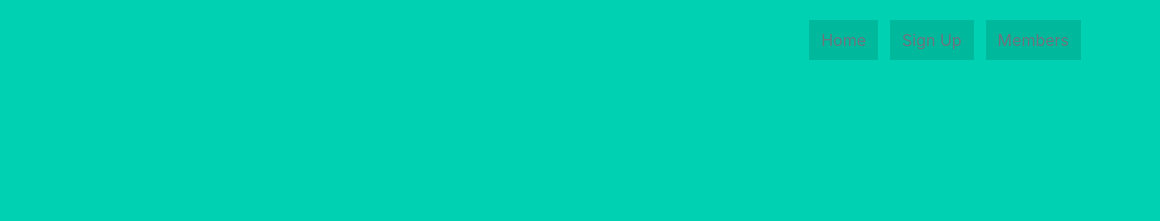
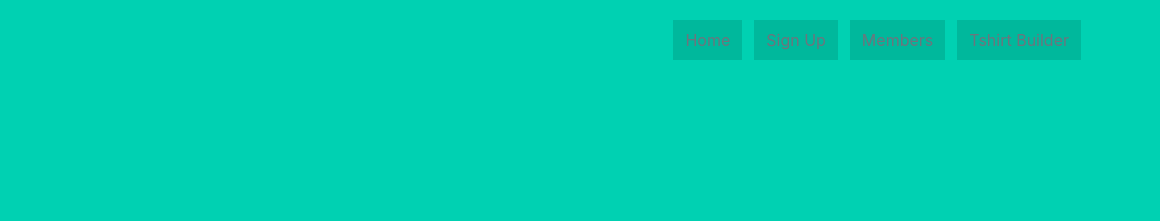
Before and after one commit to MHargett23/SweetestTees, a website: page public/signup.html in a window 1280 px wide. Shown: the top 221 px of the page, 120-1280 px from the left. Drawn offline with nearby package versions, Linux system fonts and the light colour scheme; files that its build step writes are made by us from their sources.

Commit message:
added Tbuilder route to the nav bar

```diff
--- a/public/signup.html
+++ b/public/signup.html
@@ -40,24 +40,18 @@
             </div>
             <div id="navbarMenuHeroA" class="navbar-menu">
               <div class="navbar-end">
-                <a
-                  class="navbar-item is-active m-3 ml-auto text-muted"
-                  href="login.html"
-                >
+                <a class="navbar-item is-active m-3 ml-auto text-muted" href="login.html">
                   Home
-                </a>
-                <a
-                  class="navbar-item is-active m-3 ml-auto text-muted"
-                  href="signup.html"
-                >
+              </a>
+              <a class="navbar-item is-active m-3 ml-auto text-muted" href="signup.html">
                   Sign Up
-                </a>
-                <a
-                  class="navbar-item is-active m-3 ml-auto text-muted"
-                  href="members.html"
-                >
+              </a>
+              <a class="navbar-item is-active m-3 ml-auto text-muted" href="members.html">
                   Members
-                </a>
+              </a>
+              <a class="navbar-item is-active m-3 ml-auto text-muted" href="Tbuilder.html">
+                  Tshirt Builder
+              </a>
               </div>
             </div>
           </div>
```
